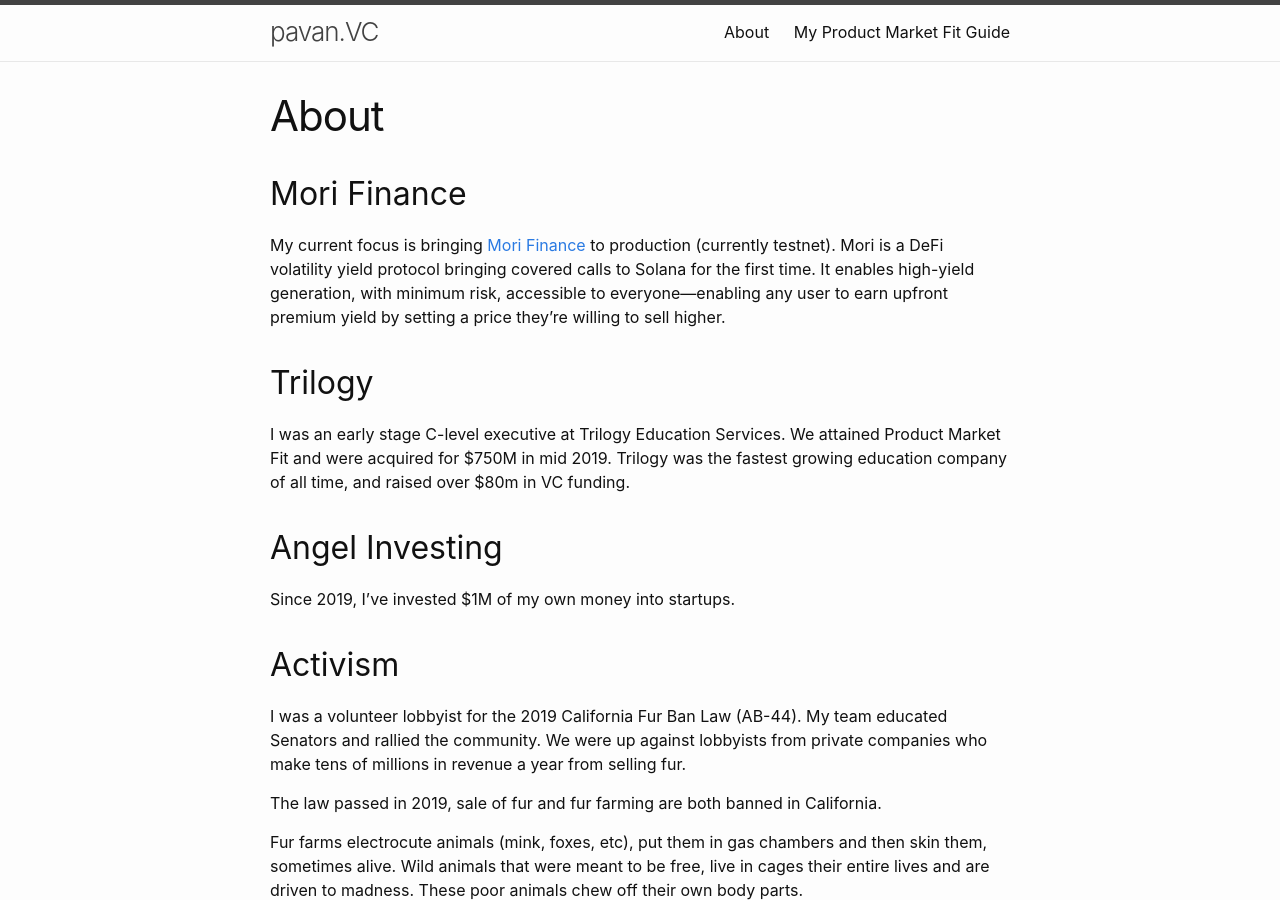
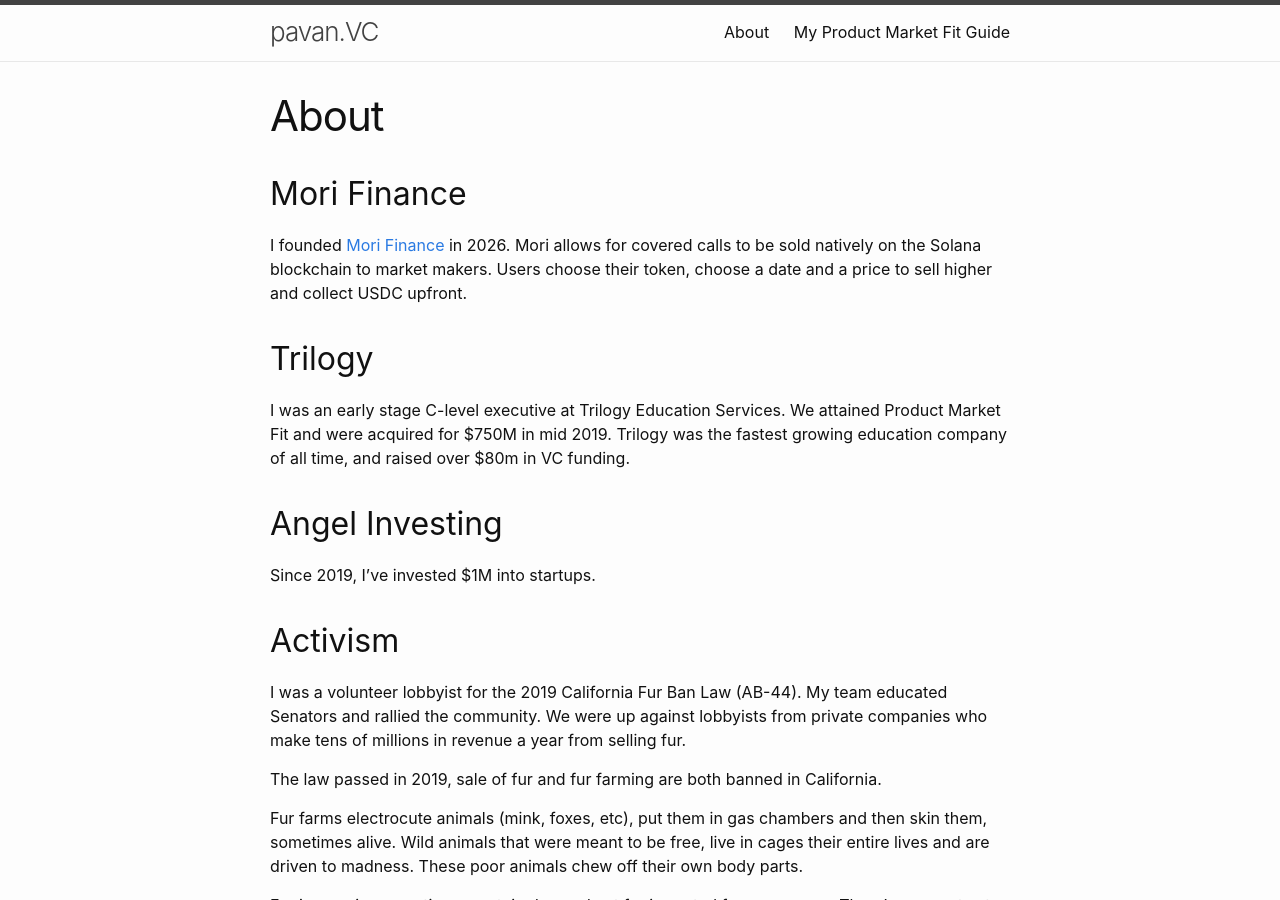
Before and after one commit to katpavan/katpavan.github.io, a Jekyll site: the page built from about.markdown, in a window 1280 px wide and 900 px high. Built offline with Jekyll 4.4.1, drawn with Linux system fonts in a browser that asks for light colours.

Commit message:
Update about.markdown

```diff
--- a/about.markdown
+++ b/about.markdown
@@ -6,7 +6,7 @@
 
 ## Mori Finance
 
-My current focus is bringing [Mori Finance](https://mori.finance) to production (currently testnet). Mori is a DeFi volatility yield protocol bringing covered calls to Solana for the first time. It enables high-yield generation, with minimum risk, accessible to everyone—enabling any user to earn upfront premium yield by setting a price they're willing to sell higher.
+I founded [Mori Finance](https://mori.finance) in 2026. Mori allows for covered calls to be sold natively on the Solana blockchain to market makers. Users choose their token, choose a date and a price to sell higher and collect USDC upfront.
 
 <!--
 ## AI Web3
@@ -22,7 +22,7 @@
 
 ## Angel Investing
 
-Since 2019, I've invested $1M of my own money into startups.
+Since 2019, I've invested $1M into startups.
 
 ## Activism
 
```
